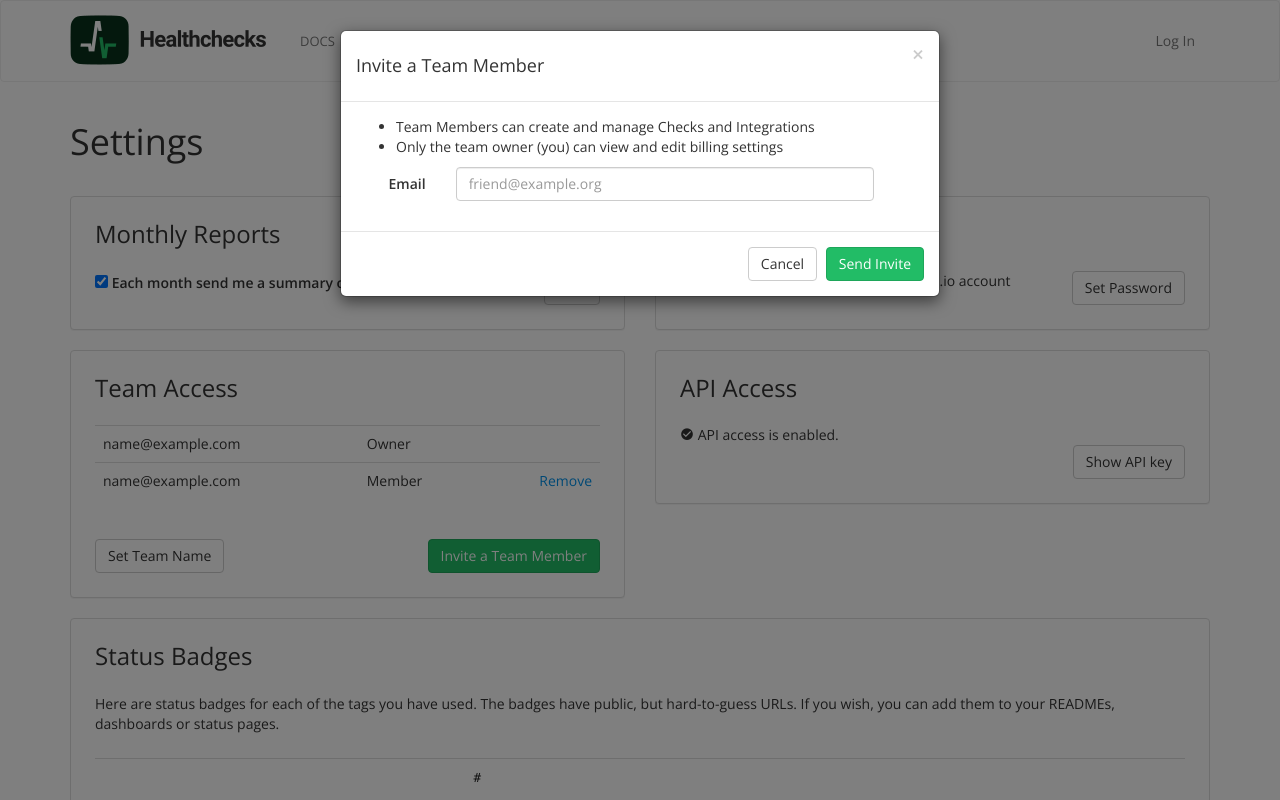
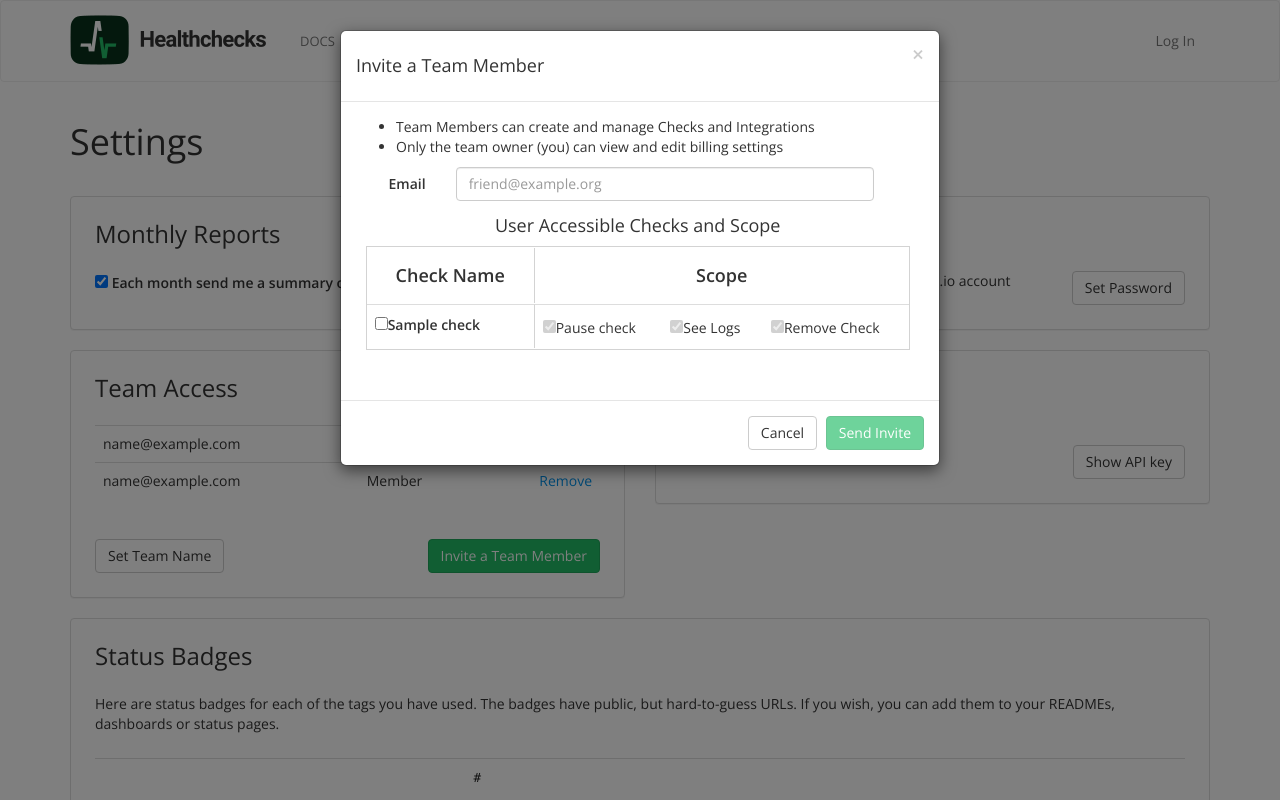
Before and after one commit to andela/Healthchecks_Yosemite, a Django app: template templates/accounts/profile.html in a window 1280 px wide, after a click on "Invite a Team Member". Run offline with Django 3.2, Linux system fonts and the light colour scheme; tables that the repository leaves empty hold one stand-in row (values such as "Sample post"); the template is opened without the code that fills it: values that come from a table or form of the project are taken from there, most other values are stand-ins (such as "Sample title", 1, 10 or a date in 2020); parts of the project's set-up code (start-up, migrations or seed data) failed here and were passed over; some libraries are stand-ins or nearby versions; some web fonts are replaced.

Commit message:
[Feauture #145027475] Add markup template for profile forms view

```diff
--- a/templates/accounts/profile.html
+++ b/templates/accounts/profile.html
@@ -262,12 +262,37 @@
                     <div class="form-group">
                         <label for="itm-email" class="col-sm-2 control-label">Email</label>
                         <div class="col-sm-9">
+                                <div>
                                     <input
                                         type="email"
                                         class="form-control"
                                         id="itm-email"
                                         name="email"
                                         placeholder="friend@example.org">
+                                </div>
+                                <div style="display: block; margin: 15px 0px 10px -90px; width: 130%">
+                                <h4 align="center">User Accessible Checks and Scope</h4>
+                                    <table id="checks-table" class="table" style="border-collapse: separate; border-spacing: 0 0.1em; border: 1px solid lightgrey; margin-top: 0px">
+                                        <tr>
+                                            <th id="select-check" style="border-right: 1px solid lightgrey; text-align: center; width: 31%;"><h4 style="font-weight: bold">Check Name</h4></th>
+                                            <th colspan="3" style="text-align: center; width: 69%"><h4 style="font-weight: bold">Scope</h4></th>
+                                        </tr>
+                                        {% if checks %}
+                                            {% for check in checks %}
+                                            <tr style="border: 1px solid grey">
+                                                <td style="border-right: 1px solid lightgrey">
+                                                    <input type="checkbox" name="check_name" id="name" class="check-selected" value="{{ check.code }}"><label>{{ check.name }}</label></input>
+                                                </td>
+                                                <td><input class="scope" type="checkbox" name="pause" value="{{ check.code }}" id="pause" disabled checked>Pause check</input></td>
+                                                <td><input class="scope" type="checkbox" name="logs" value="{{ check.code }}" id="logs" disabled checked>See Logs</input></td>
+                                                <td><input class="scope" type="checkbox" name="remove" value="{{ check.code }}" id="remove" disabled checked>Remove Check</input></td>
+                                            </tr>
+                                            {% endfor %}
+                                        {% else %}
+                                        <tr><td colspan="4" style="text-align: center; font-weight: bold">No checks available to assign</td></tr>
+                                        {% endif %}
+                                    </table>
+                                </div>
                         </div>
                     </div>
                 </div>
@@ -276,7 +301,7 @@
                     <button
                         type="submit"
                         name="invite_team_member"
-                        class="btn btn-primary">Send Invite</button>
+                        class="btn btn-primary send-invite" disabled>Send Invite</button>
                 </div>
             </div>
         </form>
@@ -323,5 +348,29 @@
 <script src="{% static 'js/jquery-2.1.4.min.js' %}"></script>
 <script src="{% static 'js/bootstrap.min.js' %}"></script>
 <script src="{% static 'js/profile.js' %}"></script>
+
+<script>
+    $(document).on('change','.check-selected',function(){
+var row = $(this).closest('tr');
+var atLeastOneIsChecked = $('.check-selected:checked').length > 0;
+var emailField =  $('#itm-email').val();
+    if($(this).is(':checked'))
+    {
+      $(row).find('.scope').prop("disabled",false);
+      $(row).find('.scope').prop("checked",true);
+    }
+    else
+    {
+      $(row).find('.scope').prop("disabled",true);
+    }
+
+    if ((atLeastOneIsChecked) && !(emailField == "")){
+        $('.send-invite').prop("disabled", false)
+    }
+    else {
+        $('.send-invite').prop("disabled", true)
+    }
+});
+</script>
 {% endcompress %}
 {% endblock %}
```
Lines whose indentation alone changed are shown as unchanged.
